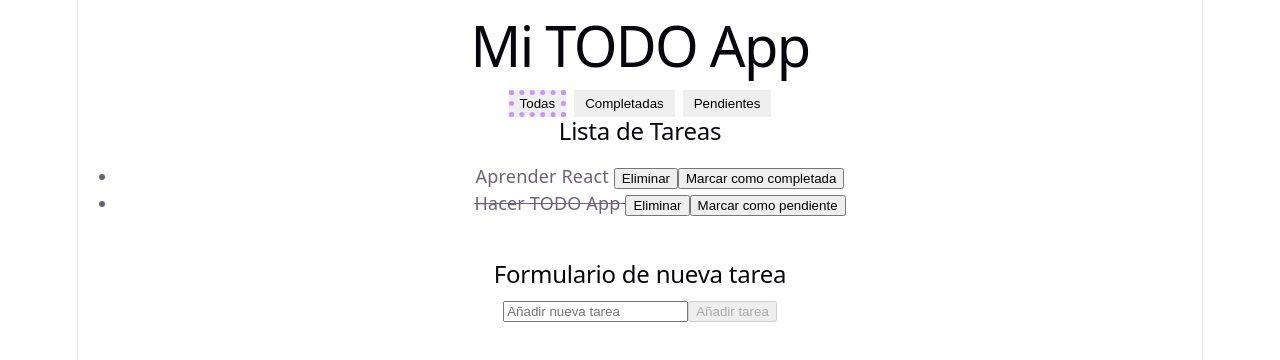
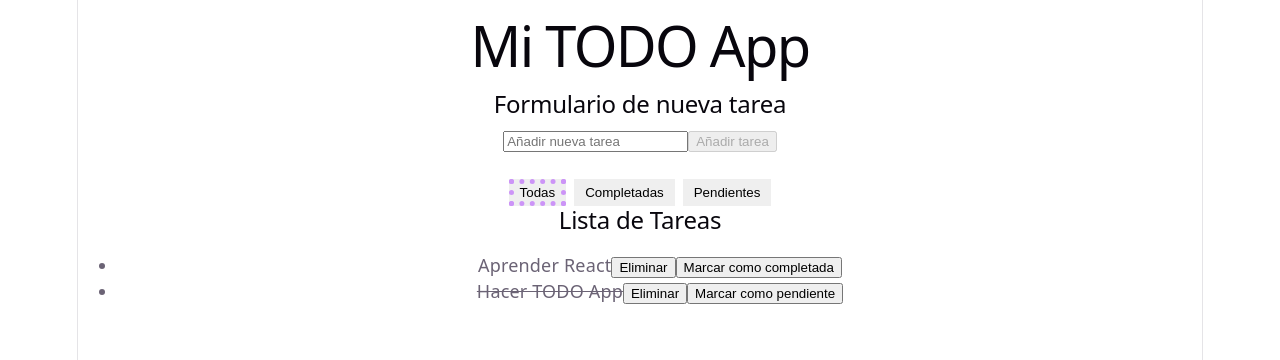
Before and after one commit to ramism38/React-Todo-Vite-App, a React (Vite) app: page / in a window 1280 px wide. Shown: the top 360 px of the page. Built offline with nearby package versions, Linux system fonts and the light colour scheme.

Commit message:
Comentarios generados por IA para mejor lectura + Optimizacion de codigo

```diff
--- a/src/App.css
+++ b/src/App.css
@@ -18,3 +18,7 @@
   justify-content: center;
   gap: 8px;
 }
+
+.todo-form {
+  margin-bottom: 26px;
+}
--- a/src/App.tsx
+++ b/src/App.tsx
@@ -1,27 +1,75 @@
+// Importamos los hooks que necesitamos desde React:
+// - useState: para guardar y actualizar estado
+// - useEffect: para ejecutar efectos secundarios (en este caso, guardar en localStorage)
 import { useEffect, useState } from 'react';
-import './App.css'
+
+// Importamos los estilos generales de la aplicación
+import './App.css';
+
+// Importamos los componentes hijos que usa App
 import TodoList from './components/TodoList';
 import TodoForm from './components/TodoForm';
+
+// Importamos el tipo Task para tipar correctamente las tareas con TypeScript
 import type { Task } from './types/Task';
 
 function App() {
+  // Estado principal de la aplicación: lista de tareas
+  //
+  // Usamos "lazy initialization" pasando una función a useState.
+  // Esto hace que React ejecute esta lógica SOLO una vez, al montar el componente.
+  //
+  // La idea es:
+  // 1. Intentar leer tareas guardadas en localStorage
+  // 2. Si existen, usarlas como estado inicial
+  // 3. Si no existen, usar tareas de ejemplo
+  const [tasks, setTasks] = useState<Task[]>(() => {
+    const storedTasks = localStorage.getItem('tasks');
 
-const [tasks, setTasks] = useState<Task[]>(() => {
-  const storedTasks = localStorage.getItem("tasks");
-
+    // Si localStorage tiene algo guardado, lo convertimos de string a array con JSON.parse
     if (storedTasks) {
       return JSON.parse(storedTasks);
     }
 
+    // Si no hay nada guardado, usamos estas tareas de ejemplo
     return [
-    { id: 1, text: "Aprender React", completed: false },
-    { id: 2, text: "Hacer TODO App", completed: true }
+      { id: 1, text: 'Aprender React', completed: false },
+      { id: 2, text: 'Hacer TODO App', completed: true },
     ];
   });
 
-const [filter, setFilter] = useState<"all" | "completed" | "pending">("all");
-let filteredTasks: Task[] = [];
+  // Estado que controla el filtro actual visible en la interfaz.
+  //
+  // Puede valer solo una de estas 3 opciones:
+  // - "all"        -> mostrar todas las tareas
+  // - "completed"  -> mostrar solo las completadas
+  // - "pending"    -> mostrar solo las pendientes
+  //
+  // Lo tipamos explícitamente con una unión de strings.
+  const [filter, setFilter] = useState<'all' | 'completed' | 'pending'>('all');
 
+  // Estado derivado: tareas filtradas según el filtro actual.
+  //
+  // IMPORTANTE:
+  // Esto NO necesita useState porque no lo guardamos realmente.
+  // Se puede calcular directamente a partir de:
+  // - tasks
+  // - filter
+  //
+  // Si filter es "all"       -> devolvemos todas (true para todas)
+  // Si filter es "completed" -> solo las completadas
+  // Si filter es "pending"   -> solo las no completadas
+  const filteredTasks = tasks.filter((task) =>
+    filter === 'all'
+      ? true
+      : filter === 'completed'
+      ? task.completed
+      : !task.completed
+  );
+
+  /*
+  // Versión anterior usando switch.
+  // Funciona, pero la versión actual es más compacta y más declarativa.
   switch (filter) {
     case "completed":
       filteredTasks = tasks.filter(task => task.completed);
@@ -32,50 +80,113 @@ switch (filter) {
     default:
       filteredTasks = tasks;
   }
+  */
 
-  //Guardar tareas en localStorage cada vez que se actualizan
+  // Efecto secundario:
+  // Cada vez que cambie "tasks", guardamos la lista actual en localStorage.
+  //
+  // JSON.stringify convierte el array de objetos en string,
+  // porque localStorage solo puede guardar strings.
   useEffect(() => {
-    localStorage.setItem("tasks", JSON.stringify(tasks));
+    localStorage.setItem('tasks', JSON.stringify(tasks));
   }, [tasks]);
 
-  //Crear nueva tarea
+  // Función para crear una nueva tarea.
+  //
+  // Recibe el texto desde TodoForm mediante props/callback.
   const createTask = (text: string) => {
-    if (text.trim() === "") return; //Evitamos tareas vacias
+    // Si el texto está vacío o solo tiene espacios, no hacemos nada
+    if (text.trim() === '') return;
 
+    // Creamos el objeto de la nueva tarea
     const newTask: Task = {
-      id: Date.now(),
-      text: text,
-      completed: false,
-    }
-    setTasks(prev => [...prev, newTask]);
+      id: Date.now(), // Usamos la fecha actual como id simple y único
+      text, // Atajo de ES6 equivalente a "text: text"
+      completed: false, // Toda tarea nueva empieza como pendiente
+    };
 
-  }
-  //Borrar una tarea
+    // Actualizamos el estado sin mutarlo directamente.
+    //
+    // prev = estado anterior
+    // [...prev, newTask] = copiamos las tareas anteriores y añadimos la nueva al final
+    setTasks((prev) => [...prev, newTask]);
+  };
+
+  // Función para borrar una tarea por id.
   const deleteTask = (id: number) => {
-    setTasks(prev => prev.filter((task) => task.id !== id));
-  }
+    // filter devuelve un nuevo array con todas las tareas EXCEPTO la que tiene ese id
+    setTasks((prev) => prev.filter((task) => task.id !== id));
+  };
 
-  //Actualizar estado de una tarea
+  // Función para marcar/desmarcar una tarea como completada.
   const toggleTask = (id: number) => {
-    setTasks(prev =>
-      prev.map(task =>
+    // map recorre todas las tareas:
+    // - si coincide el id -> devolvemos una copia con completed invertido
+    // - si no coincide -> devolvemos la tarea tal cual
+    setTasks((prev) =>
+      prev.map((task) =>
         task.id === id
           ? { ...task, completed: !task.completed }
           : task
       )
     );
+  };
+
+  // Mensaje que se mostrará si no hay tareas en el filtro actual.
+  //
+  // Lo hacemos dinámico para que la UI sea más clara:
+  // - No hay tareas
+  // - No hay tareas completadas
+  // - No hay tareas pendientes
+  let emptyMessage = '';
+
+  if (filter === 'completed') {
+    emptyMessage = 'No hay tareas completadas';
+  } else if (filter === 'pending') {
+    emptyMessage = 'No hay tareas pendientes';
+  } else {
+    emptyMessage = 'No hay tareas';
   }
 
+  // Render del componente principal
   return (
     <div>
+      {/* Título principal de la aplicación */}
       <h1>Mi TODO App</h1>
-      <div className='filter-buttons'>
-        <button className={`filter-button ${filter === "all" ? "filter-button--active" : ""}`} onClick={() => setFilter("all")}>Todas</button>
-        <button className={`filter-button ${filter === "completed" ? "filter-button--active" : ""}`} onClick={() => setFilter("completed")}>Completadas</button>
-        <button className={`filter-button ${filter === "pending" ? "filter-button--active" : ""}`} onClick={() => setFilter("pending")}>Pendientes</button>
+
+      {/* Formulario para añadir nuevas tareas.
+          Le pasamos createTask como prop para que TodoForm pueda avisar a App */}
+      <TodoForm onAddTask={createTask} />
+
+      {/* Botones de filtro */}
+      <div className="filter-buttons">
+        <button
+          className={`filter-button ${filter === 'all' ? 'filter-button--active' : ''}`}
+          onClick={() => setFilter('all')}
+        >
+          Todas
+        </button>
+
+        <button
+          className={`filter-button ${filter === 'completed' ? 'filter-button--active' : ''}`}
+          onClick={() => setFilter('completed')}
+        >
+          Completadas
+        </button>
+
+        <button
+          className={`filter-button ${filter === 'pending' ? 'filter-button--active' : ''}`}
+          onClick={() => setFilter('pending')}
+        >
+          Pendientes
+        </button>
       </div>
+
+      {/* Render condicional:
+          - si no hay tareas en el filtro actual -> mostramos mensaje
+          - si sí hay -> mostramos la lista */}
       {filteredTasks.length === 0 ? (
-        <p>No hay tareas para mostrar</p>
+        <p>{emptyMessage}</p>
       ) : (
         <TodoList
           tasks={filteredTasks}
@@ -83,13 +194,8 @@ switch (filter) {
           onToggleCompleted={toggleTask}
         />
       )}
-      <br />
-      <TodoForm
-        onAddTask={createTask}
-      />
     </div>
-  )
-
+  );
 }
 
-export default App
+export default App;
--- a/src/components/TodoForm.tsx
+++ b/src/components/TodoForm.tsx
@@ -1,33 +1,61 @@
-import React, { useState } from 'react';
+// Importamos useState para manejar el estado local del input
+import { useState } from 'react';
 
+// Tipo de las props que recibe el formulario
 type TodoFormProps = {
-    onAddTask: (text: string) => void;
+  // Función que recibe el texto de la nueva tarea
+  onAddTask: (text: string) => void;
+};
+
+function TodoForm({ onAddTask }: TodoFormProps) {
+  // Estado local del input controlado.
+  // Aquí guardamos lo que el usuario va escribiendo.
+  const [newTaskText, setNewTaskText] = useState('');
+
+  // Función que se ejecuta cada vez que cambia el valor del input.
+  // event.target.value contiene el texto actual del campo.
+  const updateNewTaskText = (event: React.ChangeEvent<HTMLInputElement>) => {
+    setNewTaskText(event.target.value);
+  };
+
+  // Función que se ejecuta al pulsar el botón "Añadir tarea"
+  const handleAddTask = () => {
+    // Evitamos enviar texto vacío o solo espacios
+    if (newTaskText.trim() === '') return;
+
+    // Avisamos al componente padre (App) para que cree la tarea
+    onAddTask(newTaskText);
+
+    // Limpiamos el input después de añadir
+    setNewTaskText('');
+  };
+
+  return (
+    <div className="todo-form">
+      <h2>Formulario de nueva tarea</h2>
+
+      {/* Input controlado:
+          - value viene del estado
+          - onChange actualiza el estado */}
+      <input
+        type="text"
+        name="text"
+        onChange={updateNewTaskText}
+        value={newTaskText}
+        placeholder="Añadir nueva tarea"
+      />
+
+      {/* Botón para enviar la tarea.
+          Está deshabilitado si el input está vacío. */}
+      <button
+        type="button"
+        onClick={handleAddTask}
+        disabled={newTaskText.trim() === ''}
+      >
+        Añadir tarea
+      </button>
+    </div>
+  );
 }
 
-function TodoForm({ onAddTask }: TodoFormProps) {
-    //Input controlado
-    const [newTaskText, setNewTaskText] = useState("");
-
-    //Actualizar input cuando el usuario escribe
-    const updateNewTaskText = (event: React.ChangeEvent<HTMLInputElement>) => {
-        setNewTaskText(event.target.value);
-    }
-    //Manejar el evento de añadir tarea
-    const handleAddTask = () => {
-        if (newTaskText.trim() === "") return;
-        onAddTask(newTaskText);
-        setNewTaskText("");
-
-    }
-
-    return (
-        <div>
-            <h2>Formulario de nueva tarea</h2>
-            <input type="text" name="text" onChange={updateNewTaskText} value={newTaskText} placeholder='Añadir nueva tarea'/>
-            <button type="button" onClick={handleAddTask} disabled={newTaskText.trim() === ""}>Añadir tarea</button>
-        </div>
-    );
-
-
-}
 export default TodoForm;
--- a/src/components/TodoItem.tsx
+++ b/src/components/TodoItem.tsx
@@ -1,23 +1,49 @@
+// Importamos el tipo Task para tipar la tarea recibida por props
 import type { Task } from '../types/Task';
+
+// Importamos los estilos del componente
 import './TodoItem.css';
 
-//Declaracion de props
+// Tipo de las props que recibe TodoItem
 type TodoItemProps = {
+  // La tarea concreta que este componente debe mostrar
   task: Task;
+
+  // Función que recibe el id de la tarea a eliminar
   onDelete: (id: number) => void;
+
+  // Función que recibe el id de la tarea a completar/descompletar
   onToggleCompleted: (id: number) => void;
-}
+};
 
 function TodoItem(props: TodoItemProps) {
+  // Extraemos las props para escribir menos y mejorar la legibilidad
   const { task, onDelete, onToggleCompleted } = props;
+
   return (
+    <li>
+      {/* Mostramos el texto de la tarea.
+          Si task.completed es true, añadimos una clase extra
+          para poder aplicar un estilo visual (por ejemplo line-through). */}
+      <span
+        className={`todo-item__text ${task.completed ? 'todo-item__text--completed' : ''}`}
+      >
+        {task.text}
+      </span>
 
-        <li> <span className={`todo-item__text ${task.completed ? "todo-item__text--completed" : ""}`}>{task.text} </span>
-            <button onClick={() => onDelete(task.id)}>Eliminar</button>
-            <button onClick={() => onToggleCompleted(task.id)}> {task.completed ? "Marcar como pendiente" : "Marcar como completada"}</button>
+      {/* Botón para eliminar la tarea.
+          Usamos arrow function para pasar el id concreto al hacer click. */}
+      <button onClick={() => onDelete(task.id)}>
+        Eliminar
+      </button>
+
+      {/* Botón para cambiar el estado completed.
+          El texto cambia según el estado actual de la tarea. */}
+      <button onClick={() => onToggleCompleted(task.id)}>
+        {task.completed ? 'Marcar como pendiente' : 'Marcar como completada'}
+      </button>
     </li>
   );
-
 }
 
 export default TodoItem;
```
Also changed, not shown: src/components/TodoList.tsx (+16 -3 lines). Lines whose indentation alone changed are shown as unchanged.
